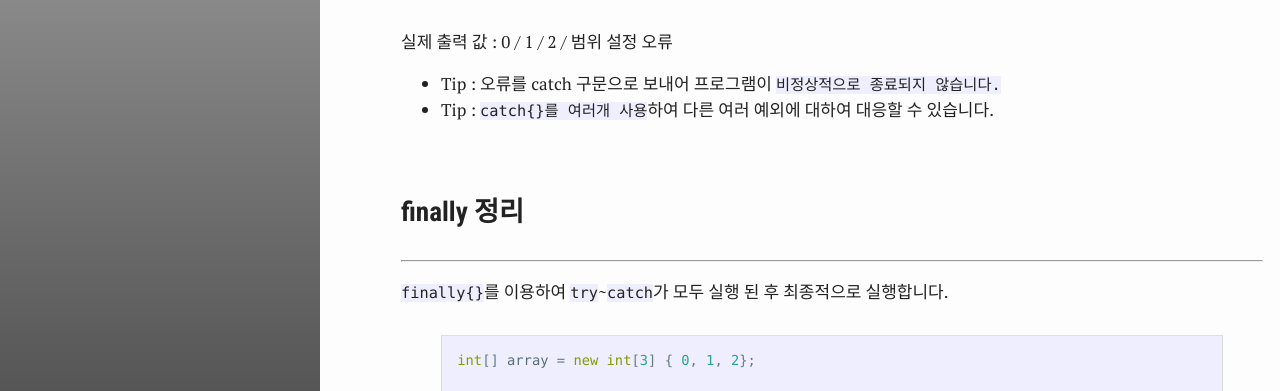
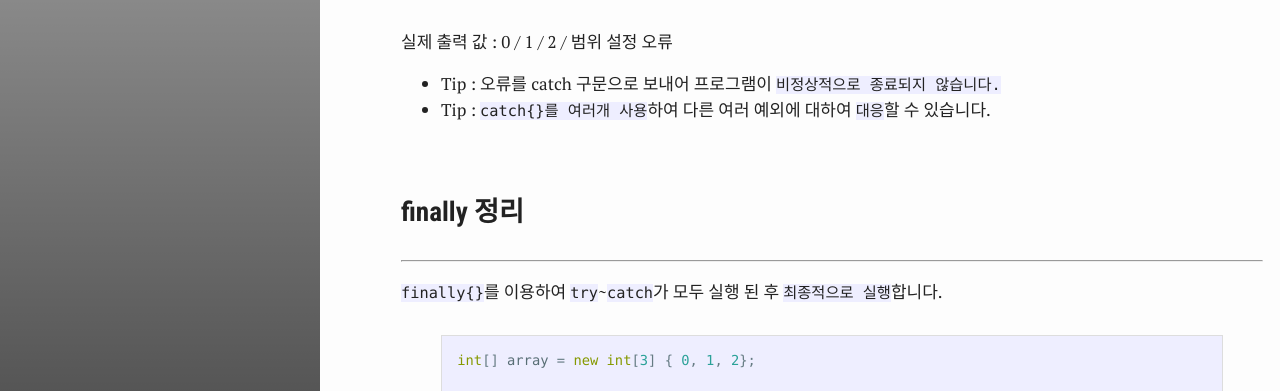
Before and after one commit to test076923/076923.github.io, a Jekyll site: the page built from _posts/2017-09-23-C#-20.md, in a window 1280 px wide and 900 px high, scrolled down 1569 px. Shown: the part 162-553 px from the top of the window. Built offline with Jekyll 4.4.1, drawn with Linux system fonts in a browser that asks for light colours; comment, search, counter and statistics services are not loaded.

Commit message:
Update 2017-09-23-C#-20.md

```diff
--- a/_posts/2017-09-23-C#-20.md
+++ b/_posts/2017-09-23-C#-20.md
@@ -84,13 +84,13 @@ catch(IndexOutOfRangeException)
 실제 출력 값 : 0 / 1 / 2 / 범위 설정 오류
 
 * Tip : 오류를 catch 구문으로 보내어 프로그램이 `비정상적으로 종료되지 않습니다.`
-* Tip : `catch{}를 여러개 사용`하여 다른 여러 예외에 대하여 대응할 수 있습니다.
+* Tip : `catch{}를 여러개 사용`하여 다른 여러 예외에 대하여 `대응`할 수 있습니다.
 
 <br>
 
 ### finally 정리 ###
 ----------
-`finally{}`를 이용하여 `try`~`catch`가 모두 실행 된 후 최종적으로 실행합니다.
+`finally{}`를 이용하여 `try`~`catch`가 모두 실행 된 후 `최종적으로 실행`합니다.
 
 
 {% highlight c# %}
```
